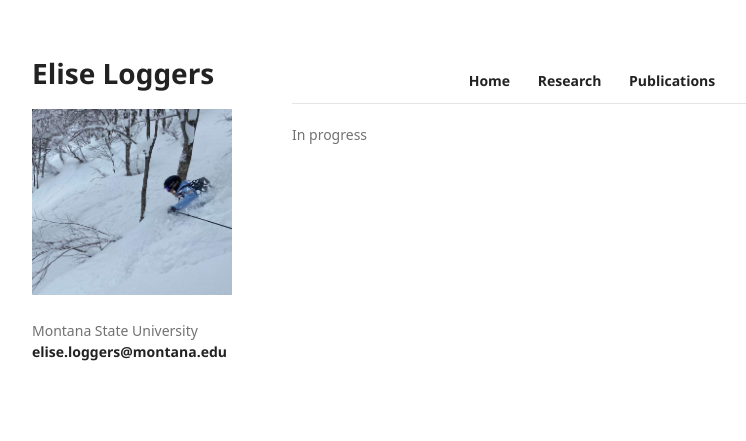
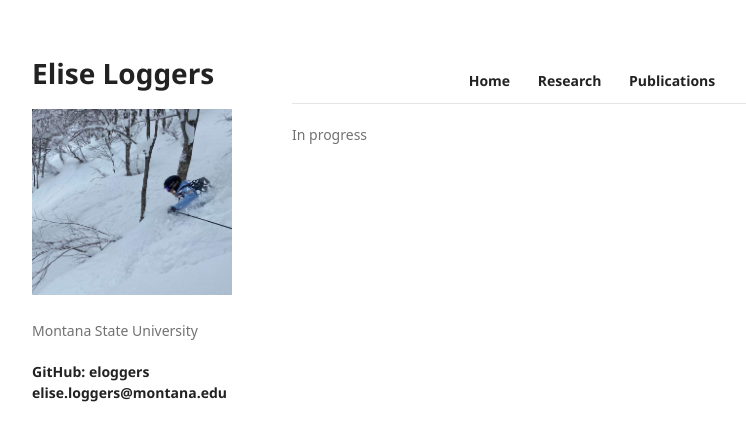
Before and after one commit to eloggers/eloggers.github.io, a Jekyll site: the page built from index.md, in a window 1280 px wide. Shown: the top 441 px of the page, without its empty margins (178-924 px from the left). Built offline with Jekyll 4.4.1, drawn with Linux system fonts in a browser that asks for light colours; some web fonts are replaced.

Commit message:
Update default.html

```diff
--- a/_layouts/default.html
+++ b/_layouts/default.html
@@ -11,38 +11,35 @@
           href="{{ '/assets/css/style.css?v=' | append: site.github.build_revision | relative_url }}">
     <meta name="viewport" content="width=device-width">
 
-  {% feed_meta %}
+    {% feed_meta %}
   </head>
+
   <body>
     <div class="wrapper">
       <header>
         <h1>{{ site.title | default: site.github.repository_name }}</h1>
 
         <p>
-          <!-- optional: only shows if the image exists -->
           <img src="{{ '/images/ski.png' | relative_url }}" width="200">
         </p>
 
         <p class="description">
-          {{ site.description | default: site.github.project_tagline }}<br>
-          <a class="email" href="mailto:elise.loggers@montana.edu">elise.loggers@montana.edu</a>
+          {{ site.description | default: site.github.project_tagline }}
         </p>
 
-        <!-- social links (only works if the SVG includes exist) -->
-        {%- comment -%}
         <p class="social-links">
-          <br>
-          <a href="https://github.com/eloggers">
-            <span class="icon icon--github">{% include icon-github.svg %}</span>
-            <span class="username">eloggers</span>
+          <a href="https://github.com/eloggers" target="_blank">
+            GitHub: eloggers
+          </a><br>
+
+          <a class="email" href="mailto:elise.loggers@montana.edu">
+            elise.loggers@montana.edu
           </a>
         </p>
-        {%- endcomment -%}
       </header>
 
       <section>
         {% include menu.html %}
-
         {{ content }}
       </section>
     </div>
@@ -52,8 +49,9 @@
     {% if site.google_analytics %}
       <script>
         (function(i,s,o,g,r,a,m){i['GoogleAnalyticsObject']=r;i[r]=i[r]||function(){
-        (i[r].q=i[r].q||[]).push(arguments)},i[r].l=1*new Date();a=s.createElement(o),
-        m=s.getElementsByTagName(o)[0];a.async=1;a.src=g;m.parentNode.insertBefore(a,m)
+          (i[r].q=i[r].q||[]).push(arguments)},i[r].l=1*new Date();
+          a=s.createElement(o), m=s.getElementsByTagName(o)[0];
+          a.async=1;a.src=g;m.parentNode.insertBefore(a,m)
         })(window,document,'script','https://www.google-analytics.com/analytics.js','ga');
         ga('create', '{{ site.google_analytics }}', 'auto');
         ga('send', 'pageview');
```
